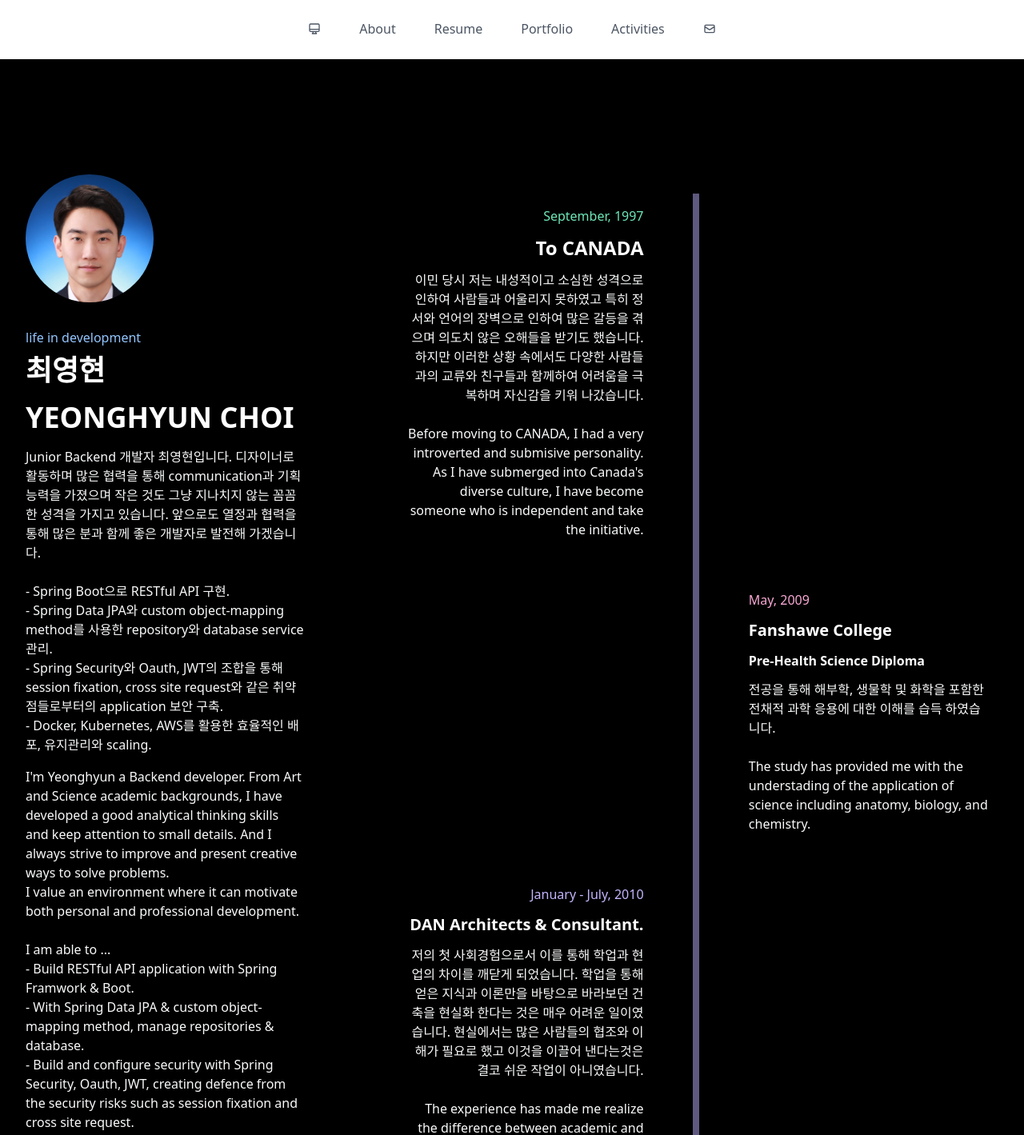
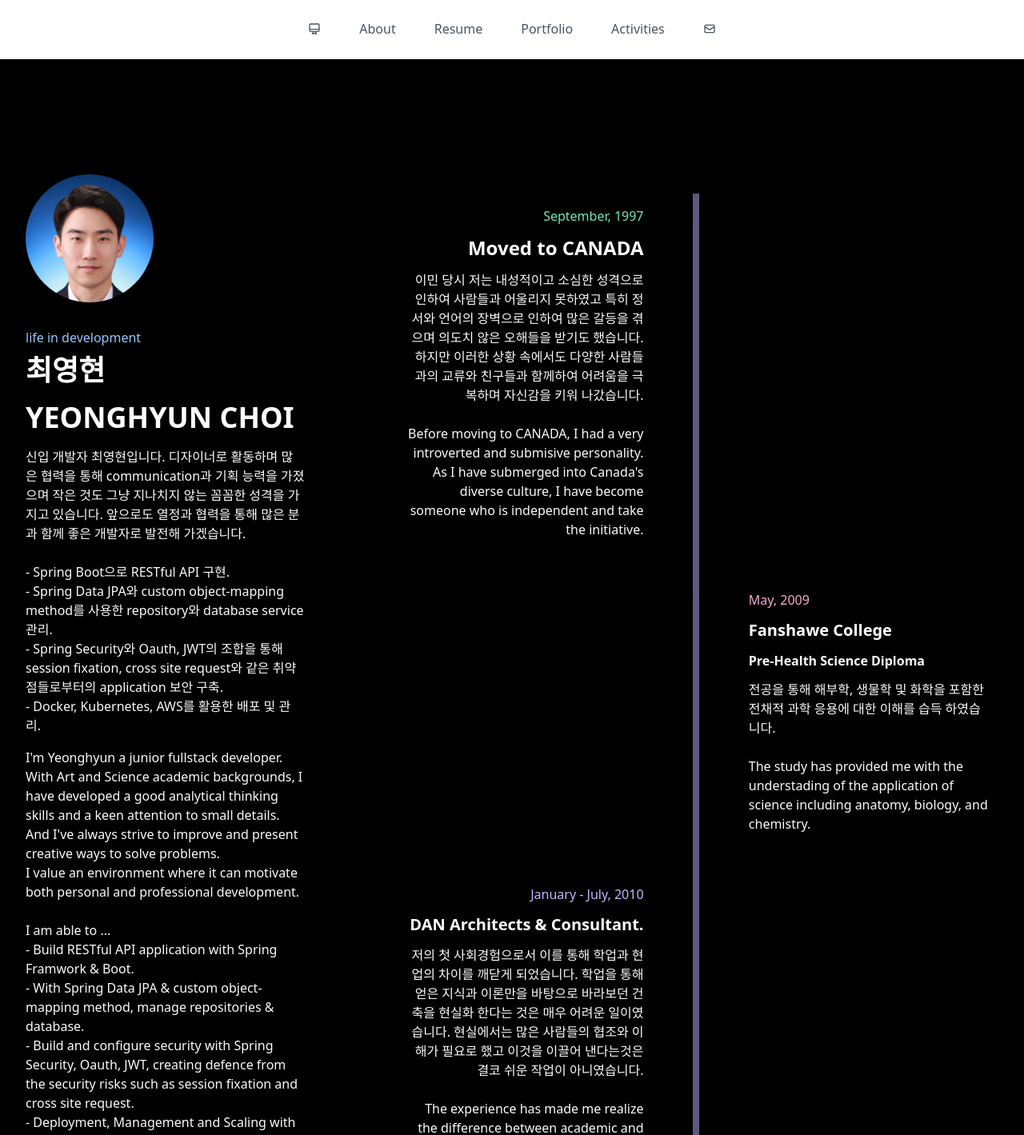
Before and after one commit to yhdchoi/portfolio, a Vue app: page /about in a window 1280 px wide. Shown: the top 1419 px of the page at 80% size. Built offline with nearby package versions, Linux system fonts and the light colour scheme.

Commit message:
About & Resume Update

```diff
--- a/src/views/About.vue
+++ b/src/views/About.vue
@@ -22,7 +22,7 @@
             Yeonghyun Choi
           </p>
           <p class="text-sm md:text-base text-gray-50 mb-4">
-            Junior Backend 개발자 최영현입니다. 디자이너로 활동하며 많은 협력을
+            신입 개발자 최영현입니다. 디자이너로 활동하며 많은 협력을
             통해 communication과 기획 능력을 가졌으며 작은 것도 그냥 지나치지
             않는 꼼꼼한 성격을 가지고 있습니다. 앞으로도 열정과 협력을 통해 많은
             분과 함께 좋은 개발자로 발전해 가겠습니다. <br />
@@ -32,13 +32,12 @@
             repository와 database service 관리. <br />
             - Spring Security와 Oauth, JWT의 조합을 통해 session fixation, cross
             site request와 같은 취약점들로부터의 application 보안 구축. <br />
-            - Docker, Kubernetes, AWS를 활용한 효율적인 배포, 유지관리와
-            scaling.
+            - Docker, Kubernetes, AWS를 활용한 배포 및 관리.
           </p>
           <p class="text-sm md:text-base text-gray-50 mb-4">
-            I'm Yeonghyun a Backend developer. From Art and Science academic
-            backgrounds, I have developed a good analytical thinking skills and
-            keep attention to small details. And I always strive to improve and
+            I'm Yeonghyun a junior fullstack developer. With Art and Science academic
+            backgrounds, I have developed a good analytical thinking skills and a keen
+            attention to small details. And I've always strive to improve and
             present creative ways to solve problems. <br />
             I value an environment where it can motivate both personal and
             professional development.
@@ -145,7 +144,7 @@
                 <div class="order-1 w-5/12 px-1 py-4 text-right">
                   <p class="mb-3 text-base text-green-300">September, 1997</p>
                   <h4 class="mb-3 font-bold text-lg md:text-2xl">
-                    To CANADA
+                    Moved to CANADA
                   </h4>
                   <p
                     class="text-sm md:text-base leading-snug text-gray-50 text-opacity-100"
--- a/src/views/Resume.vue
+++ b/src/views/Resume.vue
@@ -15,10 +15,10 @@
         </div>
         <div class="pt-6 pb-8 text-white text-center">
           <p class="text-3xl mb-2 ">최영현</p>
-          <p class="text-3xl mb-2 ">Yeonghyun Choi</p>
-          <p class="text-gray-300">Backend Developer</p>
+          <p class="text-3xl mb-2 ">YEONGHYUN CHOI</p>
+          <p class="text-gray-300">Fullstack Developer</p>
           <p class="text-sm mt-2 text-gray-300">
-            Originated from Planet Earth
+            Developed in Planet Earth
           </p>
         </div>
       </section>
```
